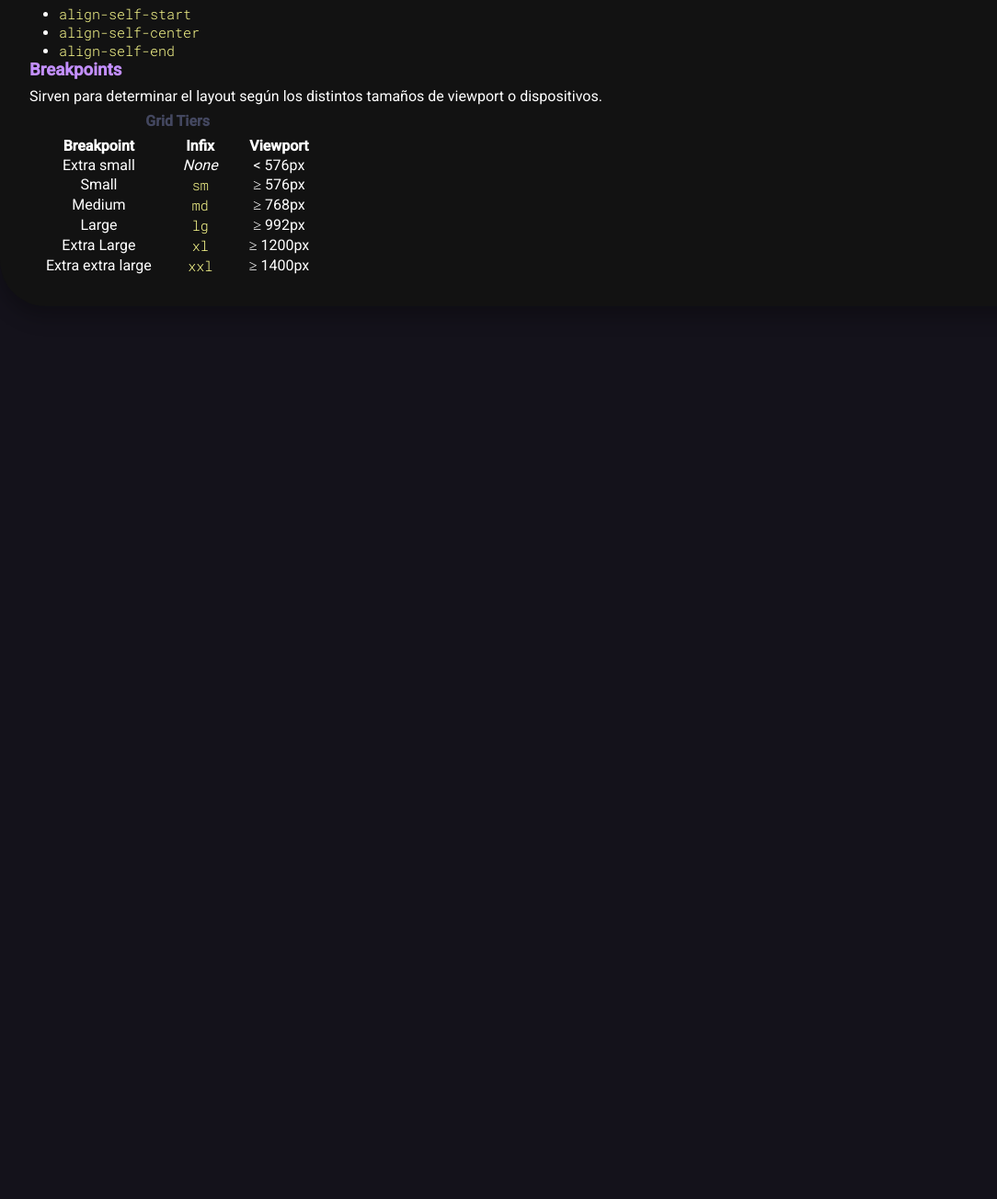
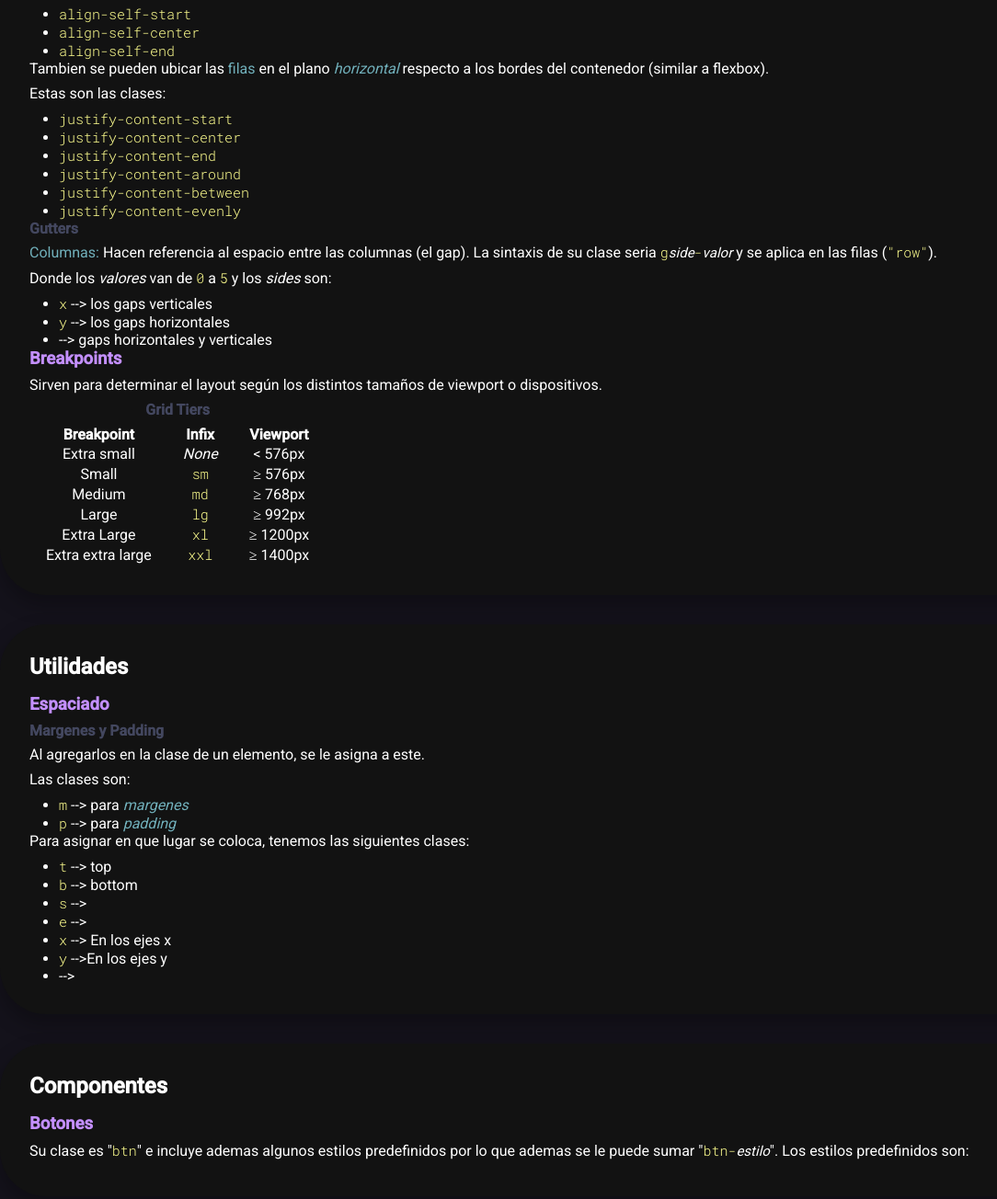
Before and after one commit to luciaviera/Bootstrap, a plain HTML site: page index.html in a window 1280 px wide. Shown: the part 2568-3872 px from the top of the page at 92% size, without its empty margins (0-1084 px from the left). Before the commit the page ends 2965 px from the top, so only its background shows below. Drawn offline with Linux system fonts and the light colour scheme.

Commit message:
Add files via upload

```diff
--- a/index.html
+++ b/index.html
@@ -5,6 +5,7 @@
     <meta charset="utf-8" />
     <title>Bootstrap</title>
     <link rel="stylesheet" href="styles.css" />
+
 </head>
 <body>
     <div class="container-header">
@@ -171,6 +172,24 @@
                 <li><span class="code-txt">align-self-center</span></li>
                 <li><span class="code-txt">align-self-end</span></li>
             </ul>
+            <p>Tambien se pueden ubicar las <span class="highlight-txt-2">filas</span> en el plano <i><span class="highlight-txt-2">horizontal</span></i> respecto a los bordes del contenedor (similar a flexbox). </p>
+            <p>Estas son las clases:</p>
+            <ul class="list-margin">
+                <li><span class="code-txt">justify-content-start</span></li>
+                <li><span class="code-txt">justify-content-center</span></li>
+                <li><span class="code-txt">justify-content-end</span></li>
+                <li><span class="code-txt">justify-content-around</span></li>
+                <li><span class="code-txt">justify-content-between</span></li>
+                <li><span class="code-txt">justify-content-evenly</span></li>
+            </ul>
+            <h4>Gutters</h4>
+            <p><span class="highlight-txt-2">Columnas:</span> Hacen referencia al espacio entre las columnas (el gap). La sintaxis de su clase seria <span class="code-txt">g<i>side</i>-<i>valor</i></span>  y se aplica en las filas (<span class="code-txt">"row"</span>).</p>
+            <p>Donde los <i>valores</i> van de <span class="code-txt">0</span> a <span class="code-txt">5</span> y los <i>sides</i> son:</p>
+            <ul class="list-margin">
+                <li><span class="code-txt">x</span> --> los gaps verticales</li>
+                <li><span class="code-txt">y</span> --> los gaps horizontales</li>
+                <li> --> gaps horizontales y verticales</li>
+            </ul>
             <h3>Breakpoints</h3>
             <p>Sirven para determinar el layout según los distintos tamaños de viewport o dispositivos.</p>
             <table>
@@ -219,6 +238,34 @@
                 </tbody>
             </table>
         </section>
+        <section>
+            <h2>Utilidades</h2>
+            <h3>Espaciado</h3>
+            <h4>Margenes y Padding</h4>
+            <p>Al agregarlos en la clase de un elemento, se le asigna a este.</p>
+            <p>Las clases son:</p>
+            <ul class="list-margin">
+                <li><span class="code-txt">m</span>  --> para <i><span class="highlight-txt-2">margenes</span></i></li>
+                <li><span class="code-txt">p</span>  --> para <i><span class="highlight-txt-2">padding</span></i></li>
+            </ul>
+            <p>Para asignar en que lugar se coloca, tenemos las siguientes clases:</p>
+            <ul class="list-margin">
+                <li><span class="code-txt">t</span>  --> top </li>
+                <li><span class="code-txt">b</span>  --> bottom</li>
+                <li><span class="code-txt">s</span>  --> </li>
+                <li><span class="code-txt">e</span>  --></li>
+                <li><span class="code-txt">x</span>  --> En los ejes x</li>
+                <li><span class="code-txt">y</span>  -->En los ejes y </li>
+                <li> --> </li>
+            </ul>
+        </section>
+        <section>
+            <h2>Componentes</h2>
+            <h3>Botones</h3>
+            <p>Su clase es "<span class="code-txt">btn</span>" e incluye ademas algunos estilos predefinidos por lo que ademas se le puede sumar "<span class="code-txt">btn-<i>estilo</i></span>".
+            Los estilos predefinidos son:</p>
+
+        </section>
     </main>
 </body>
 </html>
--- a/styles.css
+++ b/styles.css
@@ -5,6 +5,7 @@
     padding: 0;
     box-sizing: border-box;
     font-family: Roboto;
+
     color:white;
 }
 /*Paleta defs colores*/
```
